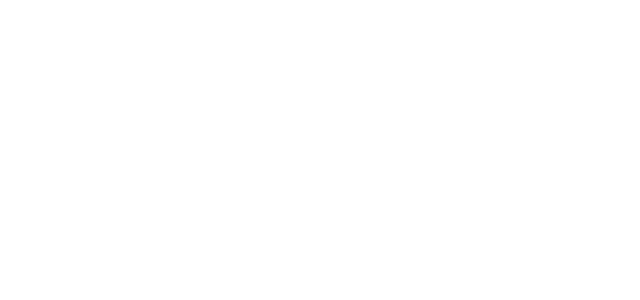
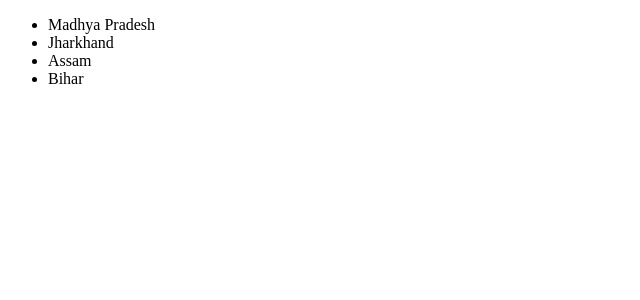
Before and after one commit to sehdevkumar/React-Assignments-Set-2---Nested-List, a React app: page / in a window 1280 px wide. Shown: the top 300 px of the page, without its empty margins (0-640 px from the left). Built offline with nearby package versions, Linux system fonts and the light colour scheme.

Commit message:
Update App.js

```diff
--- a/src/components/App.js
+++ b/src/components/App.js
@@ -154,8 +154,95 @@ const states = [
   },
 ];
 
+function State(props){
+    const [getStates,setStates] = useState(false);
+
+    const setData = ()=>{
+       if(getStates==false){
+         setStates(true);
+       }else{
+         setStates(false);
+       }
+    }
+
+   return (
+      <>
+         <li id={"state"+props.indexes} onClick={setData}>{props.stateName.name}
+          { getStates && <City city={props.stateName}></City>}
+         </li>
+      </>
+   )
+}
+
+
+
+
+function City(props){
+    const [getState2,setState2] = useState(false);
+
+    const setData = (e)=>{
+       e.stopPropagation();
+       if(getState2==false){
+         setState2(true);
+       }else{
+         setState2(false);
+       }
+    }
+      return (
+       <>
+        <ul>
+           {
+            //  console.log(props.city.cities)
+              props.city.cities.map((city,index)=>{
+                  return (
+                    <li id={"city"+(index+1)} onClick={setData}>{city.name}
+                       {getState2 && <Town town={city.towns} ></Town>}
+                    </li>
+                  )
+              })
+           }
+        </ul>
+       </>
+      )
+}
+
+function Town(props){
+
+  return (
+
+    <>
+       <ul>
+           {
+             props.town.map((town,index)=>{
+               return (
+                  <li id={"town"+(index+1)}>{town.name}</li>
+               )
+             })
+           }
+       </ul>
+
+    </>
+
+  )
+
+
+}
+
 function App() {
-  return <div id="main"></div>;
+
+
+  return <div id="main">
+      <ul>
+      {
+        states.map((state,index)=>{
+          return(<State indexes={index+1}   stateName={state}></State>)
+        })
+      }
+
+      </ul>
+
+
+  </div>;
 }
 
 export default App;
```
